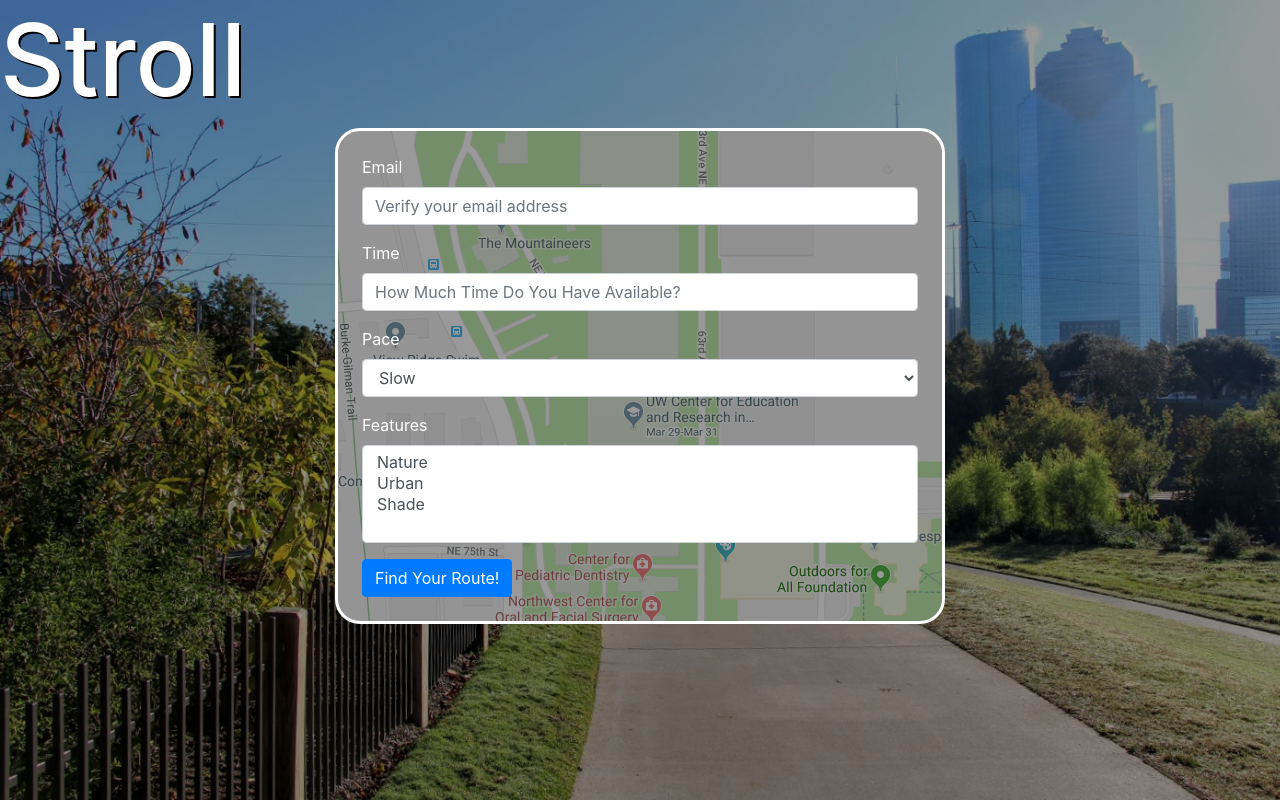
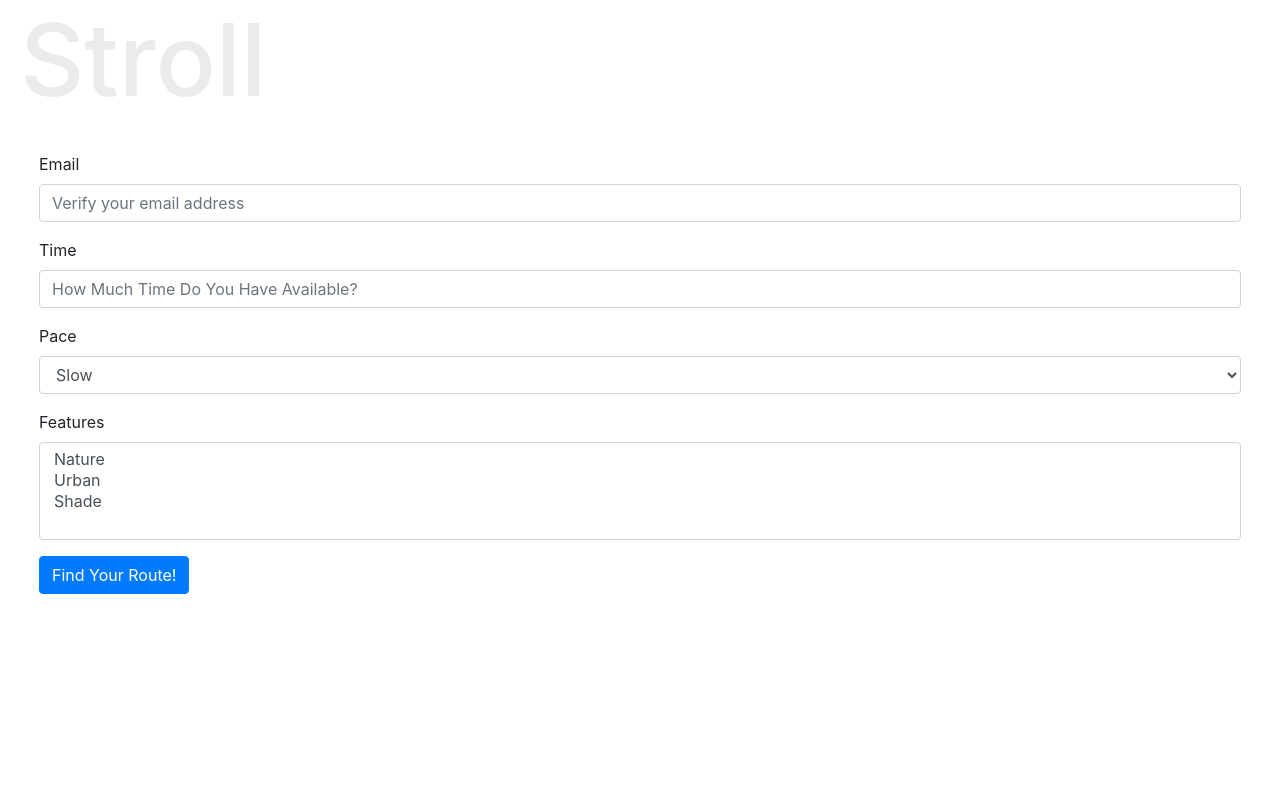
Before and after one commit to Brandoncyu/aechackathon2019, a React (Create React App) app: page / in a window 1280 px wide. Built offline with nearby package versions, Linux system fonts and the light colour scheme; no server answers; what google-maps-react would draw is missing.

Commit message:
update
update

```diff
--- a/src/App.css
+++ b/src/App.css
@@ -1,16 +1,16 @@
 #initial-form {
   /* background-color: rgba(0, 0, 0, 0.5); */
-  background: linear-gradient(to bottom, rgba(0, 0, 0, 0.4) 0%, rgba(0, 0, 0, 0.4) 100%), url('./form-background.png');
-  color: white;
+  /* background: linear-gradient(to bottom, rgba(0, 0, 0, 0.4) 0%, rgba(0, 0, 0, 0.4) 100%), url('./form-background.png'); */
+  /* color: white;
   border-style: solid;
-  border-radius: 25px;
+  border-radius: 25px; */
 }
 
-#map {
+/* #map {
   border-style: solid;
   border-radius: 25px;
   border-color: white
-}
+} */
 
 #map-title {
   color: white
@@ -18,8 +18,9 @@
 
 #title {
   font-size: 100px;
-  color: white;
-  text-shadow: 2px 2px black;
+  color: rgb(235, 235, 235);
+  margin-left: 20px;
+  /* text-shadow: 2px 2px black; */
 }
 
 .sound-wave {
--- a/src/App.js
+++ b/src/App.js
@@ -225,7 +225,9 @@ class App extends Component {
   render() {
     return (
       <div>
-        <h1 id ="title">Stroll</h1>
+        <span><h1 id ="title">Stroll</h1></span>
+        {/* <span><h5>go take a walk</h5></span> */}
+
         {this.state.signin && <InitialForm
           editState = {this.editState}
           editFeatures = {this.editFeatures}
@@ -242,7 +244,7 @@ class App extends Component {
           longitude = {this.state.longitude}
         />
 
-        <br />
+        <br /><br />
         <Notes
           latitude = {this.state.latitude}
           longitude = {this.state.longitude}
--- a/src/components/InitialForm.js
+++ b/src/components/InitialForm.js
@@ -13,9 +13,9 @@ import {
 const InitialForm = ({editState, editFeatures, email, time, pace, features, submit}) => {
   return (<Container fluid={true}>
     <Row>
-      <Col xl="3"></Col>
+      <Col xl="0"></Col>
       {/* Adam -  I Added this class */}
-      <Col class="contact">
+      <Col xl="12" className="contact">
       {/* Adam -  I added the Post and Send */}
         <Form className="p-4" id="initial-form" onSubmit={submit} method="POST" action="send">
           <FormGroup>
@@ -45,7 +45,7 @@ const InitialForm = ({editState, editFeatures, email, time, pace, features, subm
           <Button type="submit" color="primary">Find Your Route!</Button>
         </Form>
       </Col>
-      <Col xl="3"></Col>
+      <Col xl="0"></Col>
     </Row>
   </Container>)
 }
--- a/src/components/MapContainer.js
+++ b/src/components/MapContainer.js
@@ -6,12 +6,12 @@ import {
   Col,
 } from 'reactstrap'
 
-const mapStyles = {
-  width: '80%',
-  height: '50vh',
-  marginLeft: 'auto',
-  marginRight: 'auto'
-};
+// const mapStyles = {
+//   width: '80%',
+//   height: '50vh',
+//   marginLeft: 'auto',
+//   marginRight: 'auto'
+// };
 
 export class MapContainer extends Component {
   constructor(props){
@@ -43,14 +43,15 @@ export class MapContainer extends Component {
     return (
         <Container fluid={true} >
           <Row noGutters={true}>
-          <Col xl="3"></Col>
-          <Col xl="6" >
-            <div style={{ height: '60vh', textAlign: "center"}} id="map">
+          <Col xl="0"></Col>
+          <Col xl="12" >
+            {/* <div style={{ height: '60vh', textAlign: "center"}} id="map"> */}
+            <div style={{ height: '160vh', textAlign: "center"}} id="map">
               <h3 id="map-title">You are currently here</h3>
               <Map
                 google={this.props.google}
                 zoom={14}
-                style={mapStyles}
+                // style={mapStyles}
                 initialCenter={{
                  lat: this.props.latitude,
                  lng: this.props.longitude
@@ -71,7 +72,7 @@ export class MapContainer extends Component {
               </Map>
             </div>
             </Col>
-            <Col xl="3"></Col>
+            <Col xl="0"></Col>
           </Row>
         </Container>
 
--- a/src/components/Notes.js
+++ b/src/components/Notes.js
@@ -39,8 +39,8 @@ class Notes extends Component {
 
   render(){
     return (<Container fluid={true}>
-      <Row>
-        <Col xl="3"></Col>
+      <Row className="Notes">
+        <Col xl="0"></Col>
         <Col xl="6" >
           <Form className="p-4" id="initial-form">
             <h3>Record Your Thoughts</h3>
@@ -56,7 +56,7 @@ class Notes extends Component {
             <Button color="primary" onClick={this.stopRecording}>Stop</Button>
           </Form>
         </Col>
-        <Col xl="3"></Col>
+        <Col xl="0"></Col>
       </Row>
     </Container>
   )}
--- a/src/index.css
+++ b/src/index.css
@@ -2,7 +2,7 @@ body {
   margin: 0;
   padding: 0;
   font-family: -apple-system, BlinkMacSystemFont, "Segoe UI", "Roboto", "Oxygen", "Ubuntu", "Cantarell", "Fira Sans", "Droid Sans", "Helvetica Neue", sans-serif;
-  background: linear-gradient(to bottom, rgba(0, 0, 0, 0.4) 0%, rgba(0, 0, 0, 0.4) 100%), url('./background.jpg');
+  /* background: linear-gradient(to bottom, rgba(0, 0, 0, 0.4) 0%, rgba(0, 0, 0, 0.4) 100%), url('./background.jpg'); */
   background-size: cover;
   background-repeat: no-repeat;
   background-attachment: fixed;
```
